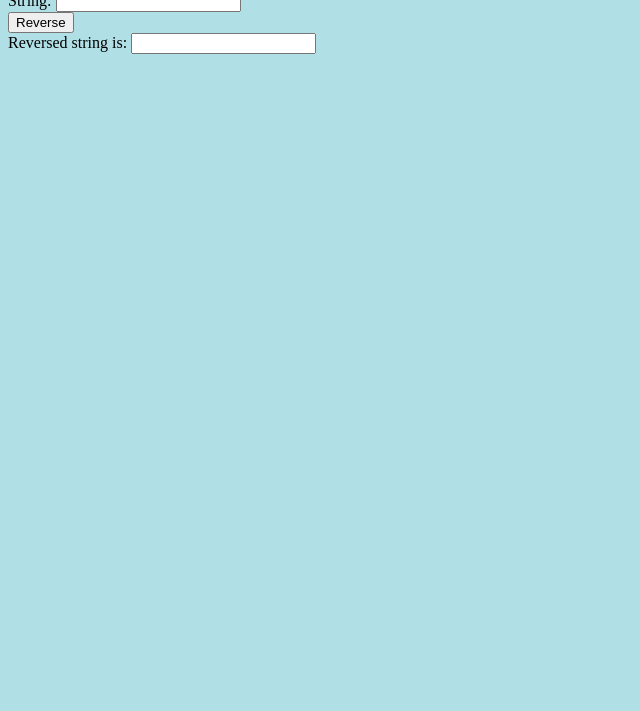
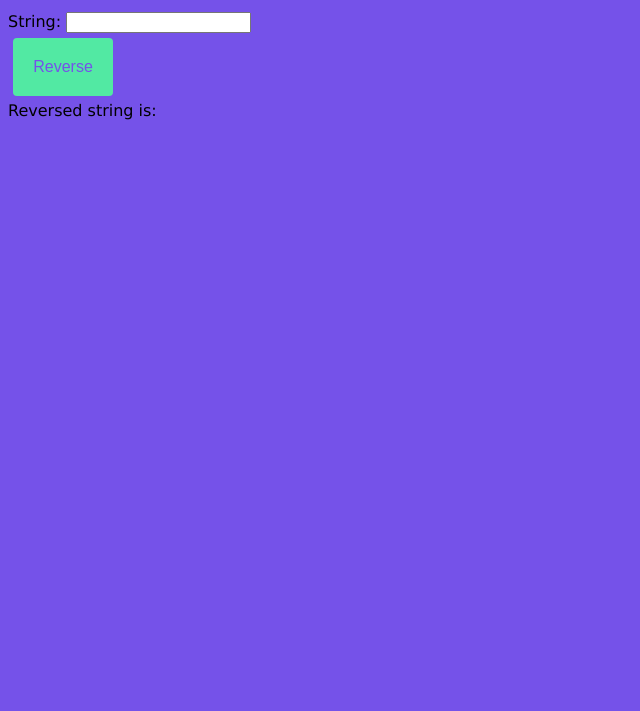
Before and after one commit to Lyndogwin/reverse-string, a plain HTML site: page reverseString.html in a window 1280 px wide. Shown: the part 89-800 px from the top of the page, without its empty margins (0-640 px from the left). Drawn offline with Linux system fonts and the light colour scheme.

Commit message:
Minor appearance changes

```diff
--- a/reverseString.html
+++ b/reverseString.html
@@ -8,17 +8,17 @@
 
 	<script type="text/javascript" src="./functions.js"></script>
 
-	</script>
-	<div>
+	<div class="reverseString">
 		<label for="str">String: </label>
 		<input type="textbox" id="str" name="str">
 	</div>
-	<div class="button">
-		<button type="button" onclick="reverseString()">Reverse</button>
+	<div>
+		<button onclick="reverseString()" class="button" style="vertical-align:middle"><span>Reverse </span>
+		</button>
 	</div>
-	<div>
+	<div class="reverseString">
 		<label for="output">Reversed string is: </label>
-		<input type="textbox" name="output"></input>
+		<output type="text" name="output"></output>
 	</div>
 
 	<p></p>
--- a/style.css
+++ b/style.css
@@ -1,9 +1,56 @@
 body {
-    background-color: powderblue;
+    background-color: #7552E9;
+    font-size: 20px;
 }
 h1 {
-    color: indigo;
+
+}
+div.reverseString {
+    font-family: verdana;
+    font-size: 16px;
+}
+.button {
+  display: inline-block;
+  border-radius: 4px;
+  background-color: #52E9A3;
+  border: none;
+  color: #7552E9;
+  text-align: center;
+  font-size: 16px;
+  padding: 20px;
+  width: 100px;
+  transition: all 0.5s;
+  cursor: pointer;
+  margin: 5px;
+}
+
+.button span {
+  cursor: pointer;
+  display: inline-block;
+  position: relative;
+  transition: 0.5s;
+}
+
+.button span:after {
+  content: '\03a8';
+  position: absolute;
+  opacity: 0;
+  top: 0;
+  right: -20px;
+  transition: 0.5s;
+}
+
+.button:hover span {
+  padding-right: 10px;
+}
+
+.button:hover span:after {
+  opacity: 1;
+  right: -5px;
 }
 p {
     color: red;
 }
+#referenceIDlikethis {
+
+}
```
